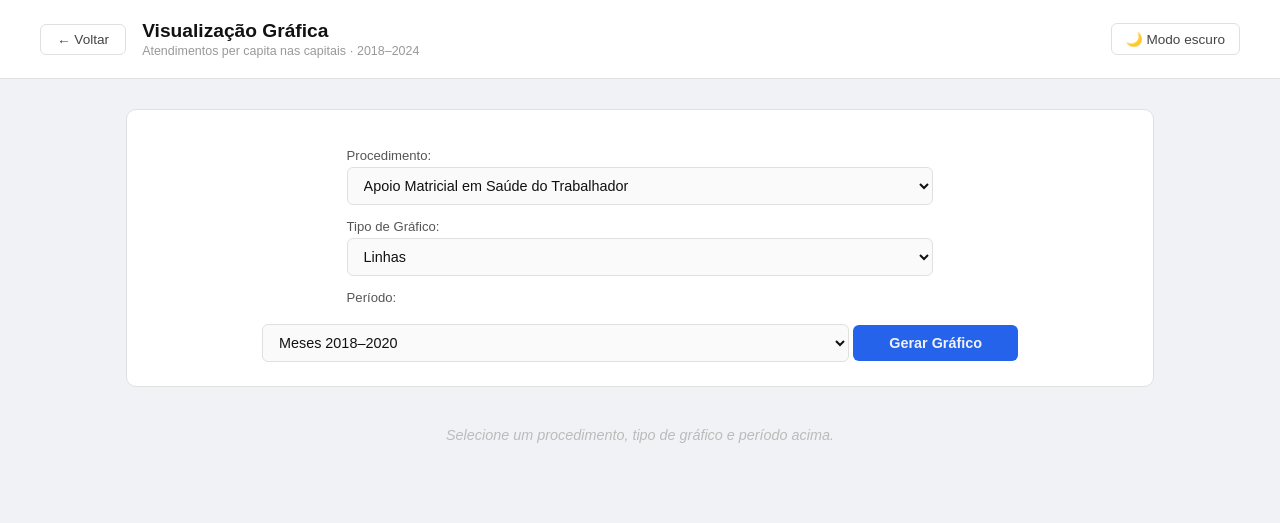
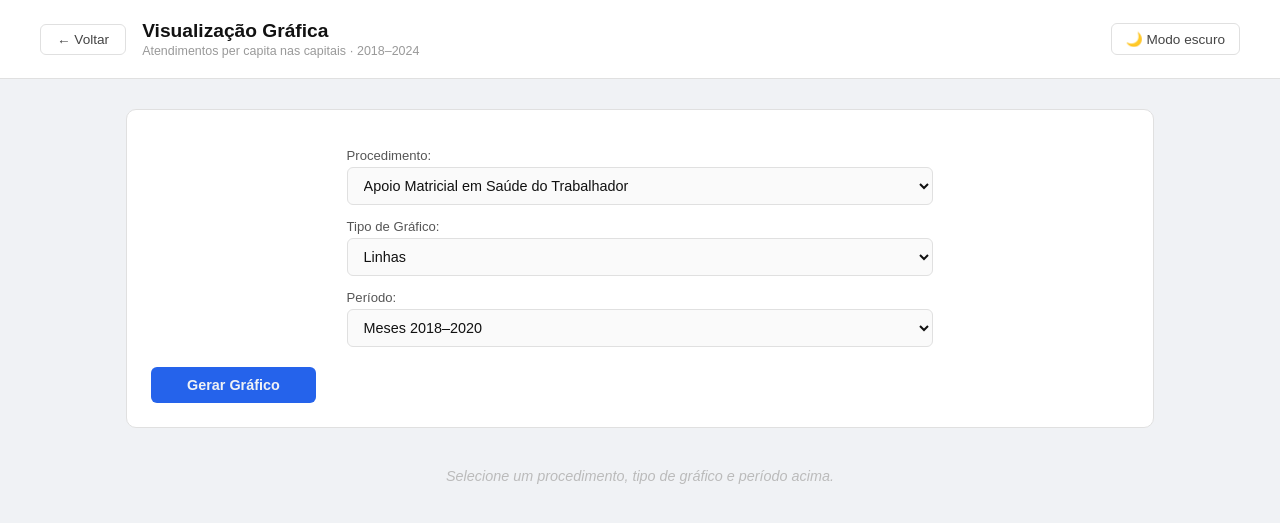
Before and after one commit to JoaoVGuerra06/webpic, a Flask app: page /grafico in a window 1280 px wide. Shown: the top 523 px of the page. Run offline with Flask 3, Linux system fonts and the light colour scheme.

Commit message:
Add display and width properties to button styles

```diff
--- a/static/style.css
+++ b/static/style.css
@@ -213,6 +213,8 @@ button[type=submit] {
     border: none;
     font-size: 0.9rem;
     transition: background 0.2s;
+    display: block;
+    width: fit-content;
 }
 
 button[type=submit]:hover { background: var(--accent-hov); }
```
